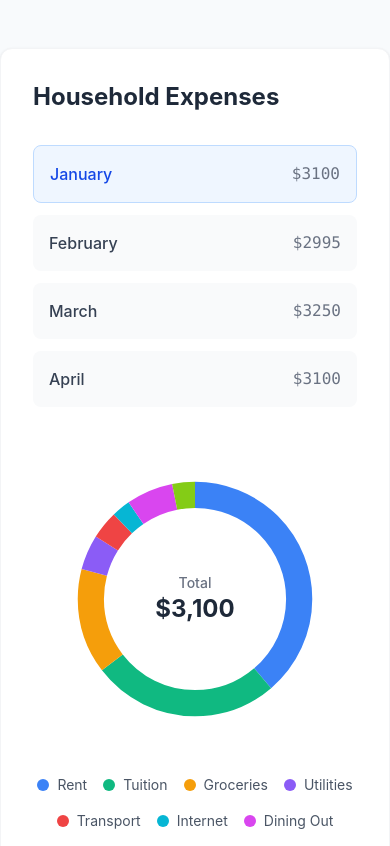
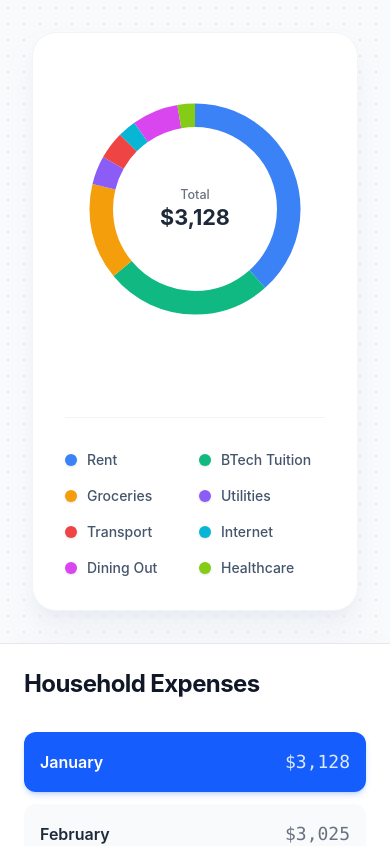
Before and after one commit to gautamchandna5-alt/frontendFeature, a React (Vite) app in the folder monthlyExpenses/: page / in a window 390 px wide. Shown: the top 846 px of the page. Built offline with nearby package versions, Linux system fonts and the light colour scheme.

Commit message:
added responsive design

```diff
--- a/monthlyExpenses/src/App.tsx
+++ b/monthlyExpenses/src/App.tsx
@@ -1,15 +1,26 @@
 import { QueryClient, QueryClientProvider } from '@tanstack/react-query';
 import ExpenseDashboard from './features/expenses/ExpenseDashboard';
 
-// Initialize outside the component to prevent recreating it on re-renders
-const queryClient = new QueryClient();
+// Explicit caching strategy
+const queryClient = new QueryClient({
+  defaultOptions: {
+    queries: {
+      // Data remains "fresh" for 5 minutes. No background refetching will occur during this time.
+      staleTime: 1000 * 60 * 5,
+      // Keep data in the cache for 10 minutes before garbage collecting it.
+      gcTime: 1000 * 60 * 10,
+      // Prevents the random DummyJSON data from shifting when the user switches browser tabs
+      refetchOnWindowFocus: false,
+      // Do not automatically retry if DummyJSON throws a 500 error
+      retry: 1,
+    },
+  },
+});
 
 export default function App() {
   return (
     <QueryClientProvider client={queryClient}>
-      <div className="min-h-screen bg-slate-50 py-12">
-        <ExpenseDashboard />
-      </div>
+      <ExpenseDashboard />
     </QueryClientProvider>
   );
 }
--- a/monthlyExpenses/src/features/expenses/ExpenseDashboard.tsx
+++ b/monthlyExpenses/src/features/expenses/ExpenseDashboard.tsx
@@ -1,8 +1,26 @@
 import { useState } from 'react';
 import { useQuery } from '@tanstack/react-query';
-import { motion } from 'framer-motion';
-import { fetchExpenses } from './api.ts';
+import { motion, type Variants } from 'framer-motion';
+import { fetchExpenses } from './api';
 import DonutChart from './DonutChart';
+import AnimatedNumber from './AnimatedNumber'; // Assuming you added this from the previous step
+
+const containerVariants: Variants = {
+  hidden: { opacity: 0 },
+  visible: {
+    opacity: 1,
+    transition: { staggerChildren: 0.15 },
+  },
+};
+
+const itemVariants: Variants = {
+  hidden: { opacity: 0, x: -30 },
+  visible: {
+    opacity: 1,
+    x: 0,
+    transition: { type: "spring", stiffness: 300, damping: 24 }
+  },
+};
 
 export default function ExpenseDashboard() {
   const [activeMonthId, setActiveMonthId] = useState<string | null>(null);
@@ -12,58 +30,84 @@ export default function ExpenseDashboard() {
     queryFn: fetchExpenses,
   });
 
-  if (isLoading) return <div className="p-8 text-center animate-pulse">Loading dashboard...</div>;
-  if (isError || !data) return <div className="p-8 text-red-500">Failed to load data.</div>;
+  if (isLoading) return <div className="min-h-screen flex items-center justify-center animate-pulse text-gray-500">Loading dashboard...</div>;
+  if (isError || !data) return <div className="min-h-screen flex items-center justify-center text-red-500">Failed to load data.</div>;
 
-  // Default to the first month if nothing is selected yet
   const selectedMonthId = activeMonthId || data[0].id;
   const activeData = data.find((m) => m.id === selectedMonthId)!;
 
   return (
-    <div className="max-w-4xl mx-auto p-8 bg-white rounded-xl shadow-sm border border-gray-100">
-      <h1 className="text-2xl font-bold mb-8 text-gray-800">Household Expenses</h1>
+    // Full screen container
+    <div className="min-h-screen w-full bg-slate-50 flex flex-col lg:flex-row font-sans">
 
-      <div className="grid grid-cols-1 md:grid-cols-2 gap-12">
-        {/* Left Side: Month List */}
-        <div className="flex flex-col gap-3">
+      {/*
+        LEFT SIDEBAR (Mobile: Bottom, Desktop: Left)
+        Using order-2 on mobile so the chart is seen first, and lg:order-1 to put it back on the left for desktop
+      */}
+      <div className="order-2 lg:order-1 w-full lg:w-[420px] lg:min-h-screen bg-white border-t lg:border-t-0 lg:border-r border-gray-200 p-6 md:p-10 flex flex-col shadow-[4px_0_24px_rgba(0,0,0,0.02)] z-10">
+        <h1 className="text-2xl md:text-3xl font-bold mb-8 text-gray-900 tracking-tight">
+          Household Expenses
+        </h1>
+
+        <motion.div
+          className="flex flex-col gap-3 flex-1"
+          variants={containerVariants}
+          initial="hidden"
+          animate="visible"
+        >
           {data.map((month) => {
             const isActive = month.id === selectedMonthId;
             return (
               <motion.button
                 key={month.id}
+                variants={itemVariants}
                 whileHover={{ scale: 1.02 }}
                 whileTap={{ scale: 0.98 }}
                 onClick={() => setActiveMonthId(month.id)}
-                className={`p-4 rounded-lg text-left transition-colors flex justify-between items-center ${
-                  isActive ? 'bg-blue-50 border border-blue-200' : 'bg-gray-50 hover:bg-gray-100'
+                className={`p-4 md:p-5 rounded-xl text-left transition-all flex justify-between items-center group ${
+                  isActive
+                    ? 'bg-blue-600 text-white shadow-md shadow-blue-600/20'
+                    : 'bg-slate-50 hover:bg-slate-100 text-gray-700'
                 }`}
               >
-                <span className={`font-medium ${isActive ? 'text-blue-700' : 'text-gray-700'}`}>
+                <span className={`font-semibold ${isActive ? 'text-white' : 'text-gray-800'}`}>
                   {month.month}
                 </span>
-                <span className="text-gray-500 font-mono">${month.total}</span>
+                <span className={`font-mono text-lg flex items-center ${isActive ? 'text-blue-100' : 'text-gray-500 group-hover:text-gray-700'}`}>
+                  $<AnimatedNumber value={month.total} />
+                </span>
               </motion.button>
             );
           })}
-        </div>
+        </motion.div>
+      </div>
 
-        {/* Right Side: Chart & Legend */}
-        <div className="flex flex-col items-center justify-center">
-          <DonutChart data={activeData} allData={data} />
+      {/*
+        RIGHT CONTENT AREA (Mobile: Top, Desktop: Right)
+        order-1 on mobile, lg:order-2 on desktop
+      */}
+      <div className="order-1 lg:order-2 flex-1 p-8 md:p-12 lg:p-20 flex flex-col items-center justify-center relative bg-[radial-gradient(#e5e7eb_1px,transparent_1px)] [background-size:16px_16px]">
 
-          {/* Legend */}
-          <div className="mt-8 flex flex-wrap gap-4 justify-center">
+        <div className="w-full max-w-2xl bg-white p-8 md:p-12 rounded-3xl shadow-xl shadow-slate-200/50 border border-slate-100 flex flex-col items-center">
+          {/* We use scale transformations to seamlessly resize the chart across devices */}
+          <div className="transform scale-90 md:scale-100 lg:scale-110 mb-8">
+            <DonutChart data={activeData} allData={data} />
+          </div>
+
+          {/* Legend Area (Redesigned for better spacing) */}
+          <div className="w-full grid grid-cols-2 md:grid-cols-4 gap-y-4 gap-x-2 mt-8 pt-8 border-t border-slate-100">
             {activeData.categories.map(cat => (
-              <div key={cat.name} className="flex items-center gap-2">
+              <div key={cat.name} className="flex items-center gap-2.5">
                 <div
-                  className="w-3 h-3 rounded-full"
+                  className="w-3 h-3 rounded-full shadow-sm"
                   style={{ backgroundColor: cat.color }}
                 />
-                <span className="text-sm text-gray-600">{cat.name}</span>
+                <span className="text-sm font-medium text-slate-600 truncate">{cat.name}</span>
               </div>
             ))}
           </div>
         </div>
+
       </div>
     </div>
   );
--- a/monthlyExpenses/src/features/expenses/api.ts
+++ b/monthlyExpenses/src/features/expenses/api.ts
@@ -22,40 +22,45 @@ const COLORS = [
   "#84CC16", // lime
 ];
 
-// Helper to calculate perfect totals
-const calculateTotal = (categories: Omit<Category, 'color'>[]) =>
-  categories.reduce((sum, cat) => sum + cat.amount, 0);
-
-const generateCategories = (amounts: number[]) => {
-  const names = ["Rent", "Tuition", "Groceries", "Utilities", "Transport", "Internet", "Dining Out", "Healthcare"];
-  return names.map((name, i) => ({
-    name,
-    amount: amounts[i],
-    color: COLORS[i]
-  }));
+// Helper to fluctuate a base amount by +/- 15% to simulate real changing data
+const randomizeAmount = (base: number) => {
+  const variance = (Math.random() * 0.3) - 0.15;
+  return Math.round(base + (base * variance));
 };
 
-const EXPENSE_DATA: MonthData[] = [
-  {
-    id: "jan", month: "January", total: 0,
-    categories: generateCategories([1200, 800, 450, 150, 120, 80, 200, 100])
-  },
-  {
-    id: "feb", month: "February", total: 0,
-    categories: generateCategories([1200, 800, 420, 145, 110, 80, 150, 90])
-  },
-  {
-    id: "mar", month: "March", total: 0,
-    categories: generateCategories([1200, 800, 500, 160, 140, 80, 250, 120])
-  },
-  {
-    id: "apr", month: "April", total: 0,
-    categories: generateCategories([1200, 800, 480, 150, 130, 80, 180, 80])
-  }
-].map(month => ({ ...month, total: calculateTotal(month.categories) }));
+export const fetchExpenses = async (): Promise<MonthData[]> => {
+  // Moving the data generation inside the fetch function means it
+  // calculates a brand new set of numbers every time the page refreshes.
 
-export const fetchExpenses = async (): Promise<MonthData[]> => {
+  const generateCategories = (baseAmounts: number[]) => {
+    const names = ["Rent", "BTech Tuition", "Groceries", "Utilities", "Transport", "Internet", "Dining Out", "Healthcare"];
+
+    return names.map((name, i) => {
+      // Rent and Tuition are usually fixed expenses, so we don't randomize them.
+      // We only fluctuate the variable lifestyle expenses.
+      const isFixed = name === "Rent" || name === "BTech Tuition";
+
+      return {
+        name,
+        amount: isFixed ? baseAmounts[i] : randomizeAmount(baseAmounts[i]),
+        color: COLORS[i]
+      };
+    });
+  };
+
+  const generatedData: MonthData[] = [
+    { id: "jan", month: "January", total: 0, categories: generateCategories([1200, 800, 450, 150, 120, 80, 200, 100]) },
+    { id: "feb", month: "February", total: 0, categories: generateCategories([1200, 800, 420, 145, 110, 80, 150, 90]) },
+    { id: "mar", month: "March", total: 0, categories: generateCategories([1200, 800, 500, 160, 140, 80, 250, 120]) },
+    { id: "apr", month: "April", total: 0, categories: generateCategories([1200, 800, 480, 150, 130, 80, 180, 80]) }
+  ].map(month => ({
+    ...month,
+    // Dynamically calculate the perfect total based on the newly randomized numbers
+    total: month.categories.reduce((sum, cat) => sum + cat.amount, 0)
+  }));
+
   return new Promise((resolve) => {
-    setTimeout(() => resolve(EXPENSE_DATA), 400); // Faster initial load
+    // 600ms delay to let the user see the loading state
+    setTimeout(() => resolve(generatedData), 600);
   });
 };
```
